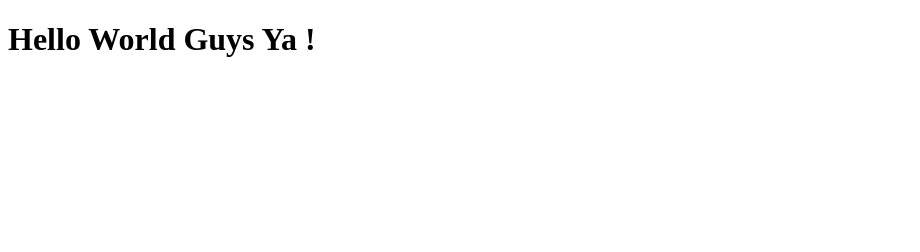
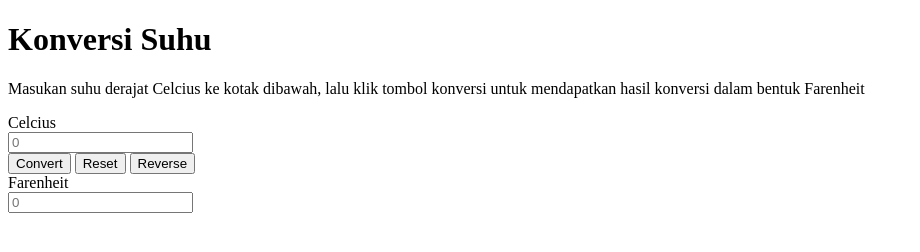
Before and after one commit to zuhairmahdisalam/KonversiSuhuZuhair, a plain HTML site: page index.html in a window 1280 px wide. Shown: the whole page, without its empty margins (0-920 px from the left). Drawn offline with Linux system fonts and the light colour scheme.

Commit message:
Konversi Suhu

```diff
--- a/index.html
+++ b/index.html
@@ -1,9 +1,32 @@
 <!DOCTYPE html>
-<html>
-    <head>
-        <title>Test</title>
-    </head>
-    <body>
-        <h1>Hello World Guys Ya !</h1>
-    </body>
+<html lang="en">
+<head>
+    <meta charset="UTF-8">
+    <meta name="viewport" content="width=device-width, initial-scale=1.0">
+    <title>Konversi Suhu</title>
+    <style></style>
+</head>
+<body>
+    <h1>Konversi Suhu</h1>
+    <p>Masukan suhu derajat Celcius ke kotak dibawah, lalu klik tombol konversi untuk mendapatkan hasil konversi dalam bentuk Farenheit</p>
+        <div class="container">
+        <label for="celcius">Celcius</label>
+        <br>
+        <input id="Celcius" type ="text" placeholder="0">
+        <br>
+        <button class="button" onclick="convert()">Convert</button>
+        <button onclick="reset()">Reset</button>
+        <button onclick="reverse()">Reverse</button>
+        <br>
+        <label for="farenheit">Farenheit</label>
+        <br>
+        <input id="farenheit" type="text" placeholder="0">
+        </div>
+        <script src="index.js"></script>
+
+
+
+
+        </p>
+</body>
 </html>
--- /dev/null
+++ b/index.js
@@ -0,0 +1,13 @@
+const convert = () =>{
+    var Celcius = parseFloat(document.querySelector("#Celcius").value);
+
+    var farenheitResult = (1.8 * Celcius)+32;
+    var a = farenheitResult.toFixed(2);
+
+    document.querySelector("#Celcius").value = Celcius;
+    document.querySelector("#farenheit").value = a;
+}
+const reset = () =>{
+    document.querySelector("#Celcius").value = " ";
+    document.querySelector("Farenheit").value = " ";
+}
```
